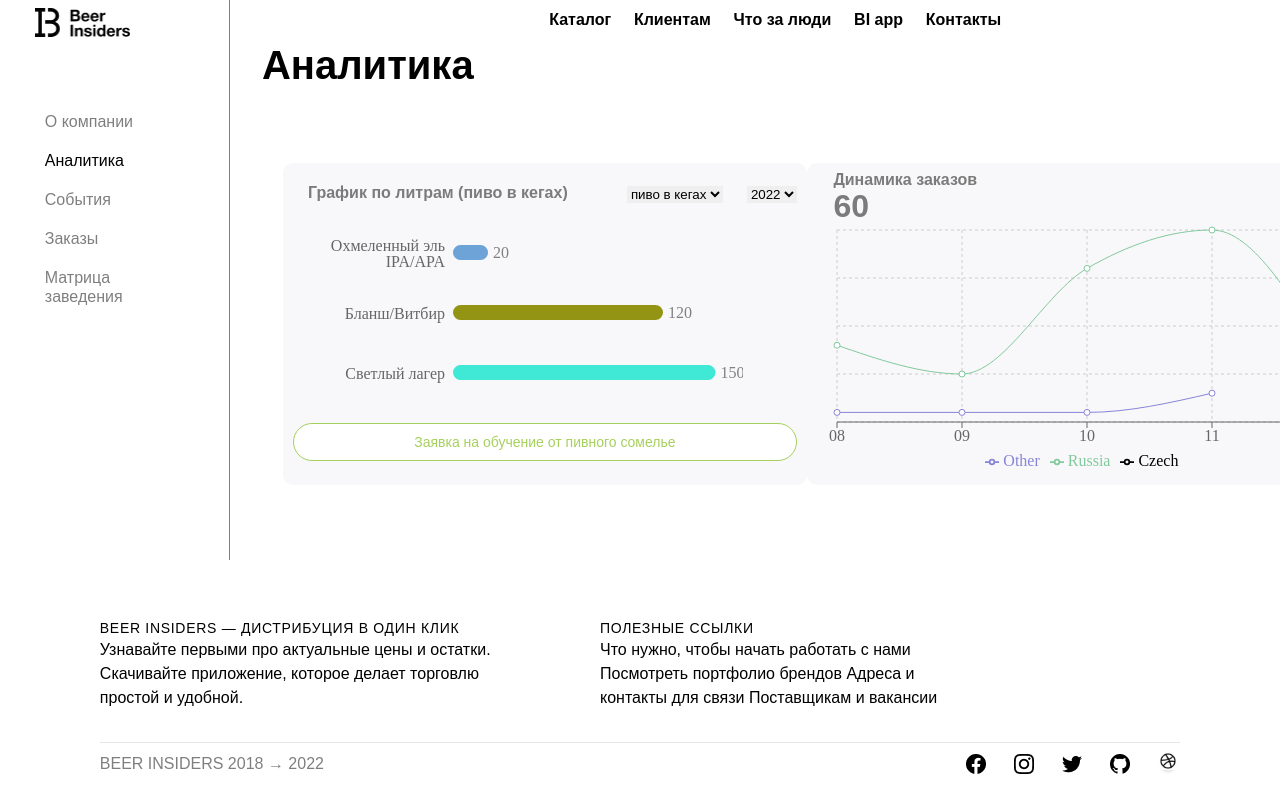
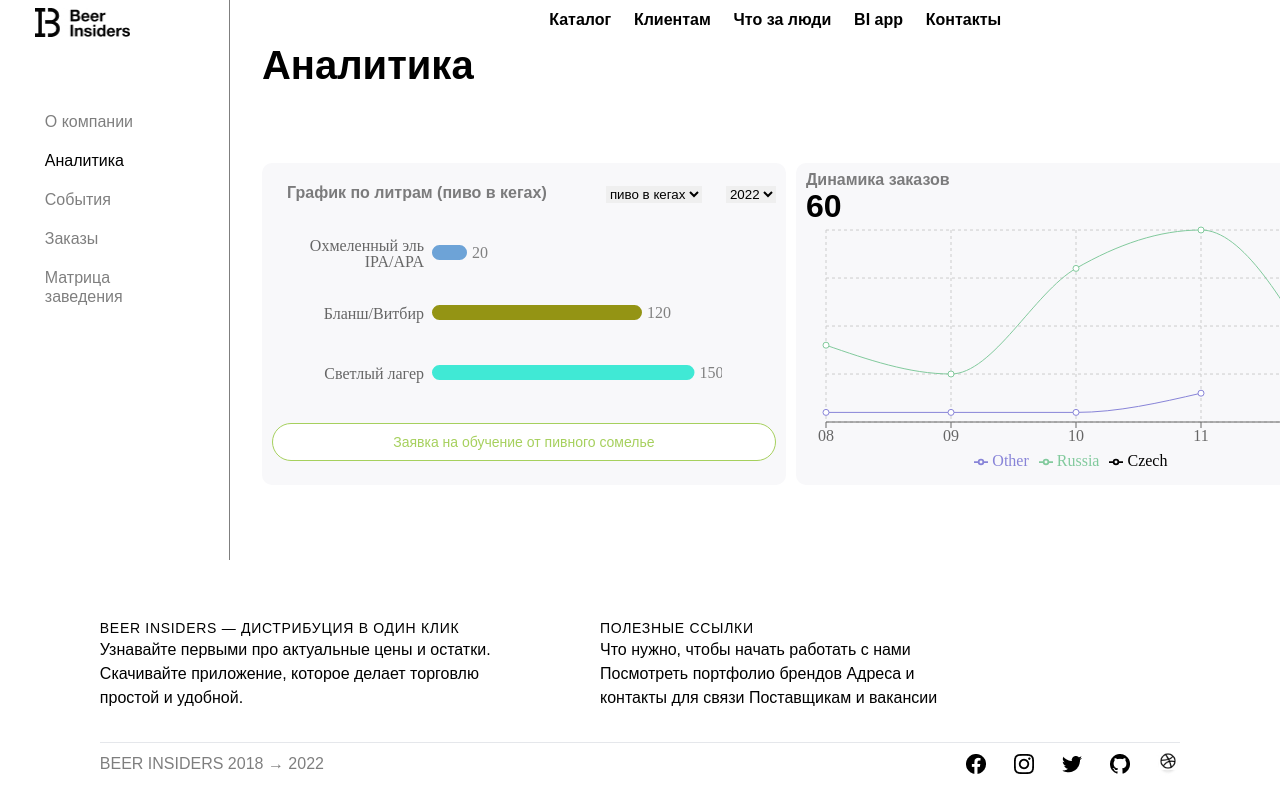
Before and after one commit to kirryya/beer-insiders, a React (Create React App) app: page / in a window 1280 px wide. Shown: the top 800 px of the page. Built offline with nearby package versions, Linux system fonts and the light colour scheme.

Commit message:
refactoring

```diff
--- a/package.json
+++ b/package.json
@@ -63,7 +63,6 @@
     "eslint-plugin-prettier": "^4.2.1",
     "eslint-plugin-react": "^7.32.2",
     "eslint-plugin-react-hooks": "^4.6.0",
-    "gh-pages": "^5.0.0",
     "husky": "^8.0.0",
     "prettier": "^2.8.7"
   }
--- a/src/components/Charts/charts.scss
+++ b/src/components/Charts/charts.scss
@@ -13,8 +13,8 @@ main {
 
   .analytic-data {
     margin-top: 7%;
-    margin-left: 5%;
-    width: 80%;
+    margin-left: 3%;
+    width: 85%;
     height: 100%;
     display: flex;
     justify-content: space-between;
--- a/src/components/ProductsCountSchedule/VerticalSchedule.tsx
+++ b/src/components/ProductsCountSchedule/VerticalSchedule.tsx
@@ -28,7 +28,7 @@ export const ProductsCountSchedule = (): ReturnComponentType => {
 
   return (
     <div className="vertical-schedule">
-      <div className="header">
+      <div className="vertical-schedule-header">
         <div className="header-block">
           <span>Динамика заказов</span>
           <span className="count">
--- a/src/components/ProductsCountSchedule/verticalShedule.scss
+++ b/src/components/ProductsCountSchedule/verticalShedule.scss
@@ -7,8 +7,9 @@
   background-color: #f8f8fa;
   border-radius: 10px;
   padding: 10px;
+  margin-left: 10px;
 
-  .header {
+  .vertical-schedule-header {
     display: flex;
     justify-content: space-between;
 
@@ -28,9 +29,15 @@
       flex-direction: column;
       justify-content: center;
 
+      span {
+        @include fontStyle(600, 16px, 14px);
+        color: #000000;
+        opacity: 0.5;
+      }
+
       .count {
         @include fontStyle(600, 32px, 38px);
-        color: #000000;
+        opacity: 1;
       }
     }
   }
```
Also changed, not shown: 1 other file (tests, documents, lock files or other folders).
